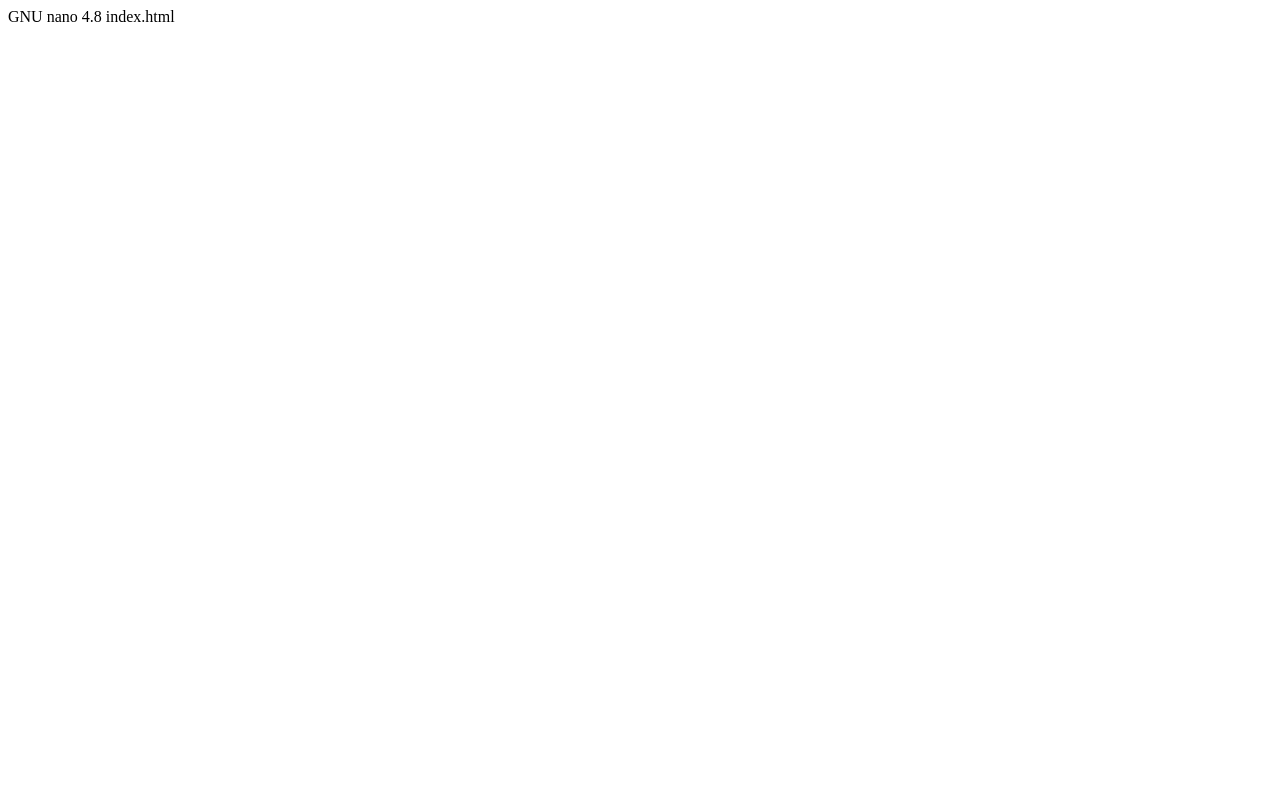
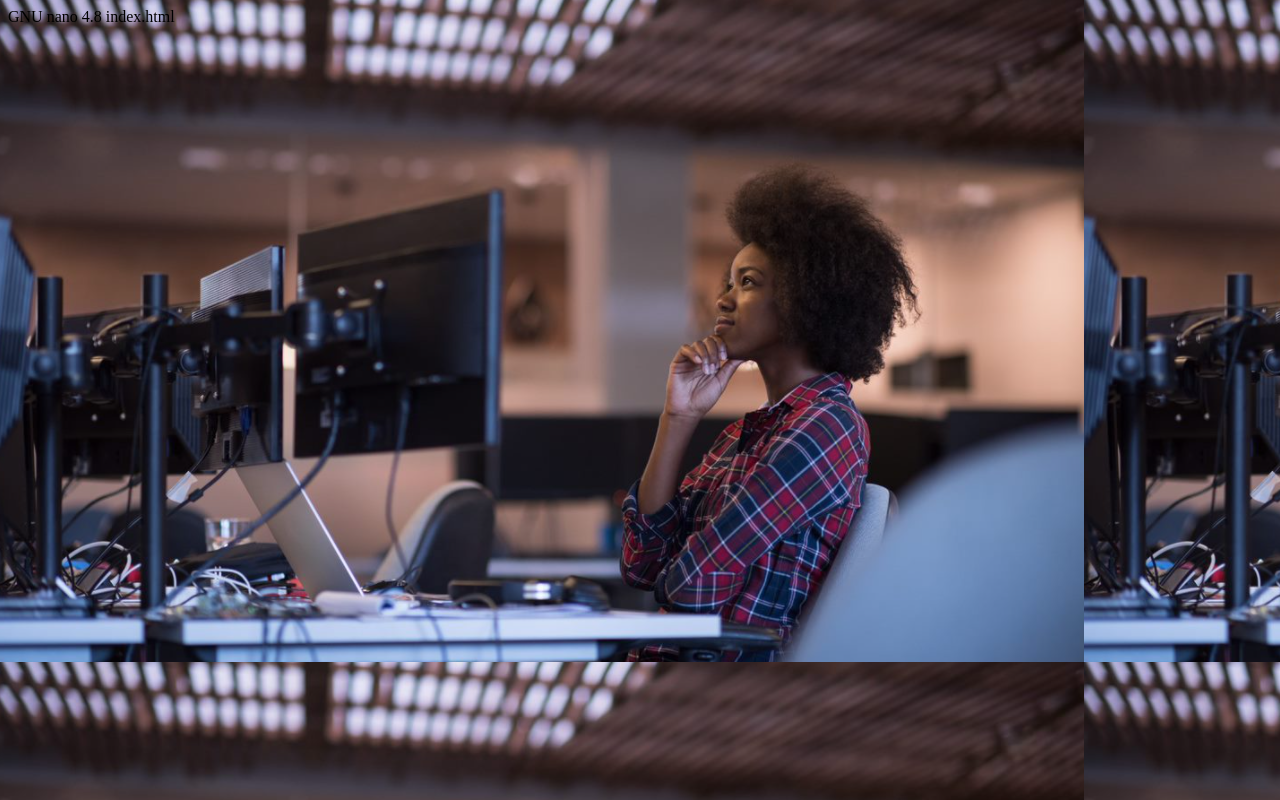
Before and after one commit to SwapnaNethi/myfirstrepo, a plain HTML site: page devopsIQ/index.html in a window 1280 px wide. Drawn offline with Linux system fonts and the light colour scheme.

Commit message:
Update index.html

```diff
--- a/devopsIQ/index.html
+++ b/devopsIQ/index.html
@@ -1,6 +1,6 @@
   GNU nano 4.8                                                                 index.html
 <html>
 <title>Jenkins Final Website!It works!</title>
-<body background="images/2.jpg">
+<body background="images/a.png">
 </body>
 </html>
```
